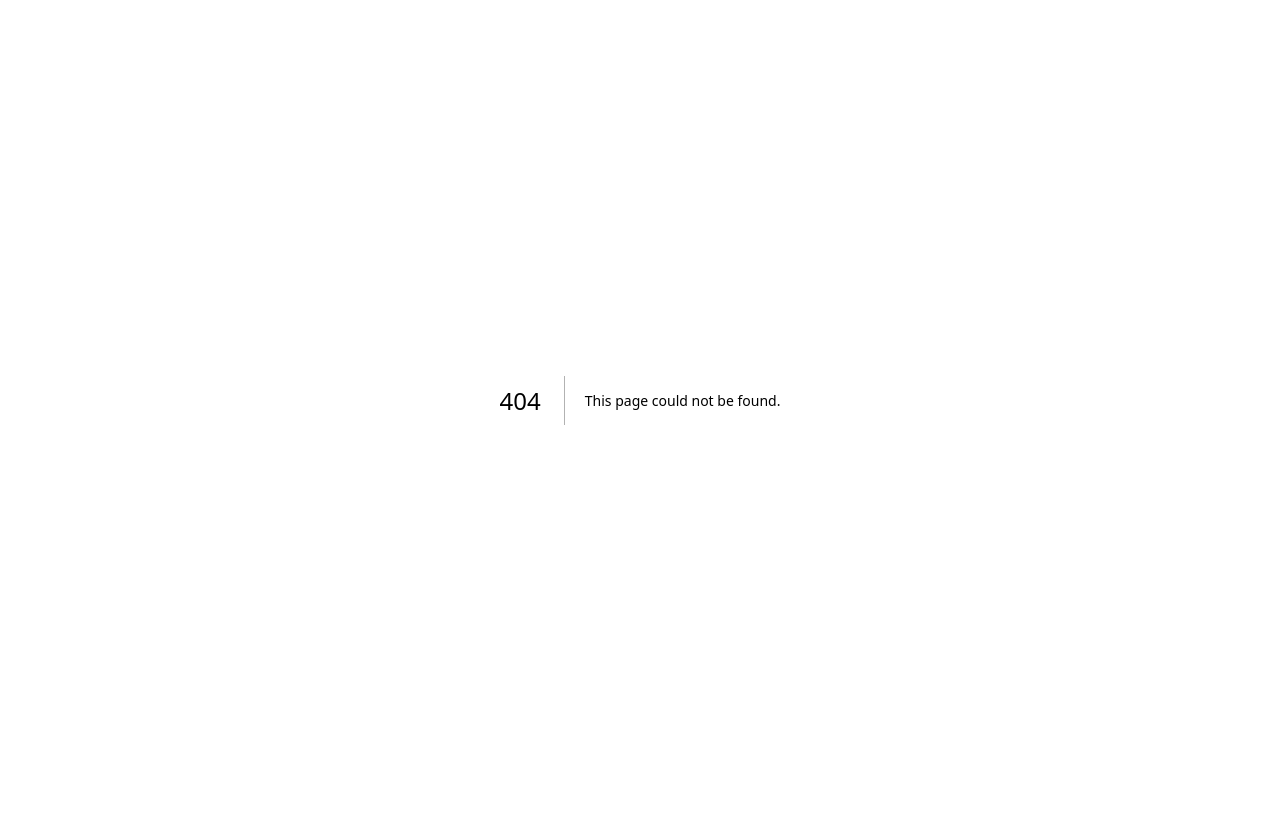
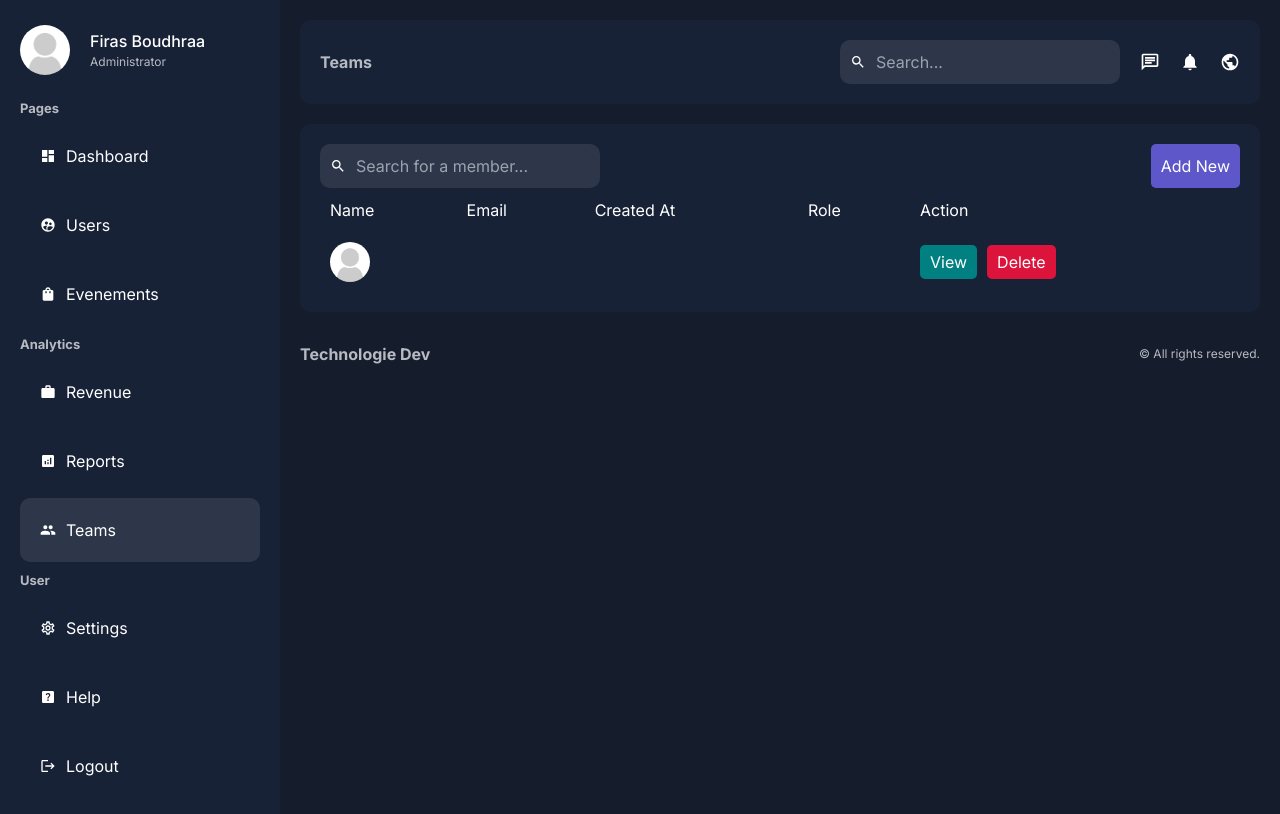
Before and after one commit to firasboudhraa/AssociationSite, a Next.js app in the folder front-end/: page /Dashboard/teams in a window 1280 px wide. Before the commit this address had no page. Shown: the top 814 px of the page. Built offline with nearby package versions, Linux system fonts and the light colour scheme.

Commit message:
updating e user not yet and adding a page of teams and singleMember and vie member done with front

```diff
--- /dev/null
+++ b/front-end/src/app/Dashboard/teams/[id]/page.jsx
@@ -0,0 +1,69 @@
+"use client";
+
+import React  from 'react';
+import Image from "next/image";
+import styles from '../../../../styles/singleMember.module.css';
+
+const SingleMemberPage = () => {
+  return (
+    <div className={styles.container}>
+    <div className={styles.infoContainer}>
+      <div className={styles.imgContainer}>
+        <Image src={"/noavatar.png"} alt="" fill />
+      </div>
+    </div>
+    <div className={styles.formContainer}>
+      <form className={styles.form} >
+        <input type="hidden" name="id" value={""} />
+        <label>Username</label>
+        <input
+          type="text"
+          name="username"
+          placeholder=""
+        />
+        <label>Email</label>
+        <input
+          type="email"
+          name="email"
+          placeholder=""
+        />
+        <label>Password</label>
+        <input
+          type="password"
+          name="password"
+        />
+        <label>Phone</label>
+        <input
+          type="text"
+          name="phone"
+          placeholder=""
+        />
+        <label>Address</label>
+        <textarea
+          name="address"
+          placeholder=""
+        />
+        <label>Function?</label>
+        <select
+          name="Function"
+          value={""}
+        >
+          <option value={""}>Designer</option>
+          <option value={""}>Developer</option>
+          <option value={""}>Devops</option>
+          <option value={""}>Manager</option>
+        </select>
+        <label>Photo</label>
+        <input
+          type="file"
+          name="photo"
+          accept="image/*"
+        />
+        <button type="submit">Update</button>
+      </form>
+    </div>
+  </div>
+  )
+}
+
+export default SingleMemberPage
--- /dev/null
+++ b/front-end/src/app/Dashboard/teams/add/page.jsx
@@ -0,0 +1,30 @@
+'use client'
+
+import React, { useState } from 'react';
+import styles from '../../../../styles/addMember.module.css';
+import axios from '@/api/axios';
+
+const AddMemberPage = () => {
+  return (
+    <div className={styles.container}>
+      <form className={styles.form} >
+        <input type="text" placeholder="Name" name="name" value={""}  required />
+        <input type="email" placeholder="Email" name="email" value={""}  required />
+        <input type="password" placeholder="Password" name="password" value={""} required />
+        <input type="phone" placeholder="Phone" name="phone" value={""} />
+        <textarea name="address" placeholder="Address" value={""}  rows="6" required></textarea>
+        <select name="is_admin" id="is_admin" value={""} >
+          <option value="">Function</option>
+          <option value={""}>Designer</option>
+          <option value={""}>Developer</option>
+          <option value={""}>Devops</option>
+          <option value={""}>Manager</option>
+        </select>
+        <input type="file" name="photo" accept="image/*"  />
+        <button type="submit">Submit</button>
+      </form>
+    </div>
+  )
+}
+
+export default AddMemberPage
--- /dev/null
+++ b/front-end/src/app/Dashboard/teams/page.jsx
@@ -0,0 +1,66 @@
+
+import React from 'react'
+import Search from "@/components/molecules/dashboard/search/Search";
+import Pagination from "@/components/molecules/dashboard/pagination/Pagination";
+import Link from "next/link";
+import Image from "next/image";
+import styles from '../../../styles/teams.module.css'
+
+const TeamPage = () => {
+  return (
+    <div className={styles.container}>
+    <div className={styles.top}>
+      <Search placeholder="Search for a member..." />
+      <Link href="/Dashboard/teams/add">
+        <button className={styles.addButton}>Add New</button>
+      </Link>
+    </div>
+    <table className={styles.table}>
+      <thead>
+        <tr>
+          <td>Name</td>
+          <td>Email</td>
+          <td>Created At</td>
+          <td>Role</td>
+          <td>Action</td>
+        </tr>
+      </thead>
+      <tbody>
+          <tr >
+            <td>
+              <div className={styles.member}>
+                <Image
+                  src={"/noavatar.png"}
+                  alt={""}
+                  width={40}
+                  height={40}
+                  className={styles.memberImage}
+                />
+              </div>
+            </td>
+            <td></td>
+            <td></td>
+            <td></td>
+            <td>
+              <div className={styles.buttons}>
+                <Link href={`/Dashboard/teams/test`}>
+                  <button className={`${styles.button} ${styles.view}`}>
+                    View
+                  </button>
+                </Link>
+                <button
+                  className={`${styles.button} ${styles.delete}`}
+                >
+                  Delete
+                </button>
+              </div>
+            </td>
+          </tr>
+      </tbody>
+    </table>
+
+  </div>
+  )
+}
+
+export default TeamPage
--- a/front-end/src/app/Dashboard/users/[id]/page.jsx
+++ b/front-end/src/app/Dashboard/users/[id]/page.jsx
@@ -15,8 +15,10 @@ const SingleUserPage = () => {
     phone: "",
     address: "",
     isAdmin: false,
-    photo: "/noavatar.png" ,
+    photo: "/noavatar.png",
   });
+
+  const [selectedPhoto, setSelectedPhoto] = useState(null);
 
   useEffect(() => {
     fetchUser();
@@ -42,17 +44,41 @@ const SingleUserPage = () => {
   };
 
   const changeUserFieldHandler = (e) => {
-    setUserField({
-      ...userField,
-      [e.target.name]: e.target.value
-    });
+    const { name, value, files } = e.target;
+    if (name === 'photo' && files.length > 0) {
+      setSelectedPhoto(files[0]);
+      setUserField({
+        ...userField,
+        [name]: URL.createObjectURL(files[0]),
+      });
+    } else {
+      setUserField({
+        ...userField,
+        [name]: value,
+      });
+    }
   };
 
   const onSubmitChange = async (e) => {
     e.preventDefault();
+
+    const formData = new FormData();
+    formData.append('name', userField.username);
+    formData.append('email', userField.email);
+    formData.append('password', userField.password);
+    formData.append('phone', userField.phone);
+    formData.append('address', userField.address);
+    formData.append('is_admin', userField.isAdmin);
+    if (selectedPhoto) {
+      formData.append('photo', selectedPhoto);
+    }
+
     try {
-      await axios.put(`http://localhost:8000/api/usersupdate/${id}`, userField);
-      window.location.href = '/';
+      await axios.put(`http://localhost:8000/api/usersupdate/${id}`, formData, {
+        headers: {
+          'Content-Type': 'multipart/form-data',
+        },
+      });
     } catch (err) {
       console.log("Something went wrong", err);
     }
@@ -115,6 +141,13 @@ const SingleUserPage = () => {
             <option value={true}>Yes</option>
             <option value={false}>No</option>
           </select>
+          <label>Photo</label>
+          <input
+            type="file"
+            name="photo"
+            accept="image/*"
+            onChange={changeUserFieldHandler}
+          />
           <button type="submit">Update</button>
         </form>
       </div>
--- /dev/null
+++ b/front-end/src/styles/addMember.module.css
@@ -0,0 +1,81 @@
+.container {
+    background-color: var(--bgSoft);
+    padding: 20px;
+    border-radius: 10px;
+    margin-top: 20px;
+  }
+
+  .form {
+    display: flex;
+    flex-wrap: wrap;
+    justify-content: space-between;
+  }
+
+  .form input,
+  .form textarea,
+  .form select {
+    padding: 30px;
+    background-color: var(--bg);
+    color: var(--text);
+    border: 2px solid #2e374a;
+    border-radius: 5px;
+    margin-bottom: 30px;
+  }
+
+  .form input, .form select {
+    width: 45%;
+  }
+
+  .form textarea{
+    width: 100%;
+  }
+
+  .form button{
+    width: 100%;
+    padding: 30px;
+    background-color: teal;
+    color: var(--text);
+    border: none;
+    border-radius: 5px;
+    cursor: pointer;
+  }
+  .alert {
+    padding: 10px;
+    margin-bottom: 20px;
+    border: 1px solid transparent;
+    border-radius: 4px;
+    display: flex;
+    align-items: center;
+  }
+
+  .alert-success {
+    color: #d4edda;
+    background-color: green;
+    border-color: #c3e6cb;
+  }
+
+  .alert-error {
+    color: #f8d7da;
+    background-color: red;
+    border-color: #f5c6cb;
+  }
+
+  .alert svg {
+    margin-right: 10px;
+  }
+
+  .h-6 {
+    height: 1.5rem;
+  }
+
+  .w-6 {
+    width: 1.5rem;
+  }
+
+  .shrink-0 {
+    flex-shrink: 0;
+  }
+
+  .stroke-current {
+    stroke: currentColor;
+  }
--- /dev/null
+++ b/front-end/src/styles/singleMember.module.css
@@ -0,0 +1,60 @@
+.container {
+    display: flex;
+    gap: 50px;
+    margin-top: 20px;
+  }
+
+  .infoContainer {
+    flex: 1;
+    background-color: var(--bgSoft);
+    padding: 20px;
+    border-radius: 10px;
+    font-weight: bold;
+    color: var(--textSoft);
+    height: max-content;
+  }
+
+  .imgContainer{
+    width: 100%;
+    height: 300px;
+    position: relative;
+    border-radius: 10px;
+    overflow: hidden;
+    margin-bottom: 20px;
+  }
+
+  .formContainer {
+    flex: 3;
+    background-color: var(--bgSoft);
+    padding: 20px;
+    border-radius: 10px;
+  }
+
+  .form{
+    display: flex;
+    flex-direction: column;
+  }
+
+  .form input, .form textarea, .form select{
+    padding: 20px;
+    border: 2px solid #2e374a;
+    border-radius: 5px;
+    background-color: var(--bg);
+    color: var(--text);
+    margin: 10px 0px;
+  }
+
+  .form label{
+    font-size: 12px;
+  }
+
+  .form button{
+    width: 100%;
+    padding: 20px;
+    background-color: teal;
+    color: var(--text);
+    border: none;
+    border-radius: 5px;
+    cursor: pointer;
+    margin-top: 20px;
+  }
--- /dev/null
+++ b/front-end/src/styles/teams.module.css
@@ -0,0 +1,61 @@
+.container{
+    background-color: var(--bgSoft);
+    padding: 20px;
+    border-radius: 10px;
+    margin-top: 20px;
+  }
+
+  .top{
+    display: flex;
+    align-items: center;
+    justify-content: space-between;
+  }
+
+  .addButton{
+    padding: 10px;
+    background-color: #5d57c9;
+    color: var(--text);
+    border: none;
+    border-radius: 5px;
+    cursor: pointer;
+  }
+
+  .table{
+    width: 100%;
+  }
+
+  .table td{
+    padding: 10px;
+  }
+
+  .member{
+    display: flex;
+    align-items: center;
+    gap: 10px;
+  }
+
+  .memberImage{
+    border-radius: 50%;
+    object-fit: cover;
+  }
+
+  .buttons{
+    display: flex;
+    gap: 10px;
+  }
+
+  .button{
+    padding: 5px 10px;
+    border-radius: 5px;
+    color: var(--text);
+    border: none;
+    cursor: pointer;
+  }
+
+  .view{
+    background-color: teal;
+  }
+
+  .delete{
+    background-color: crimson;
+  }
```
Also changed, not shown: 1 other file (tests, documents, lock files or other folders).
